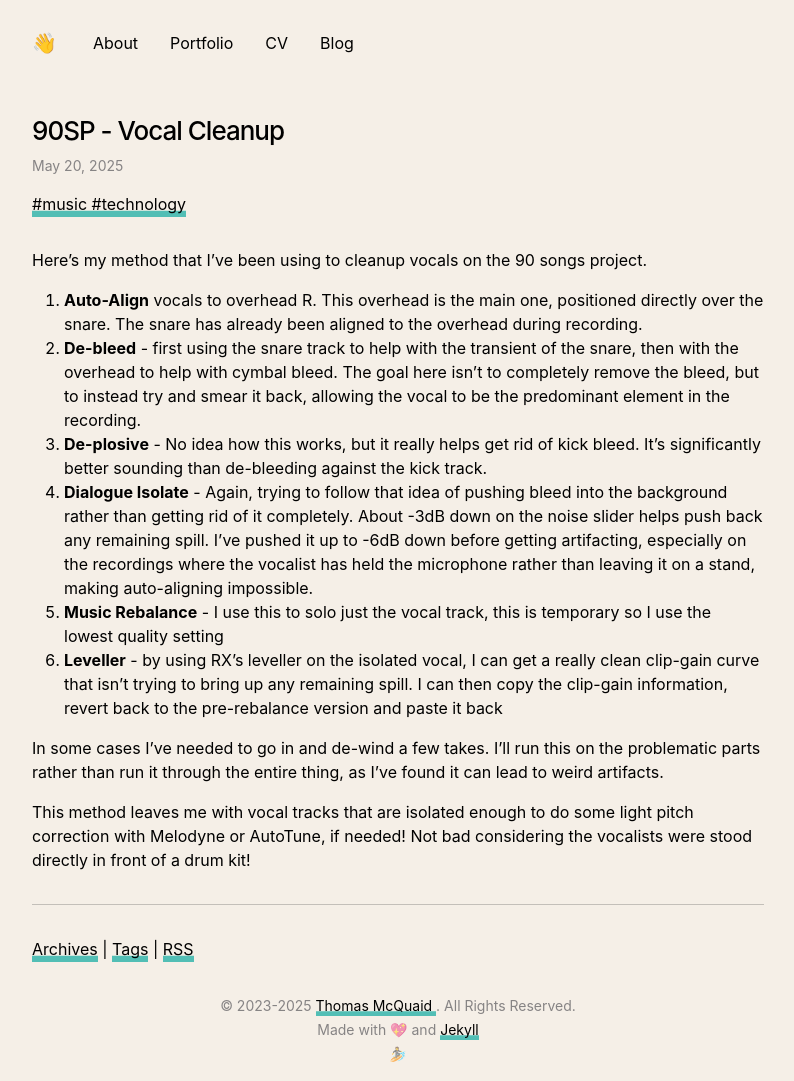
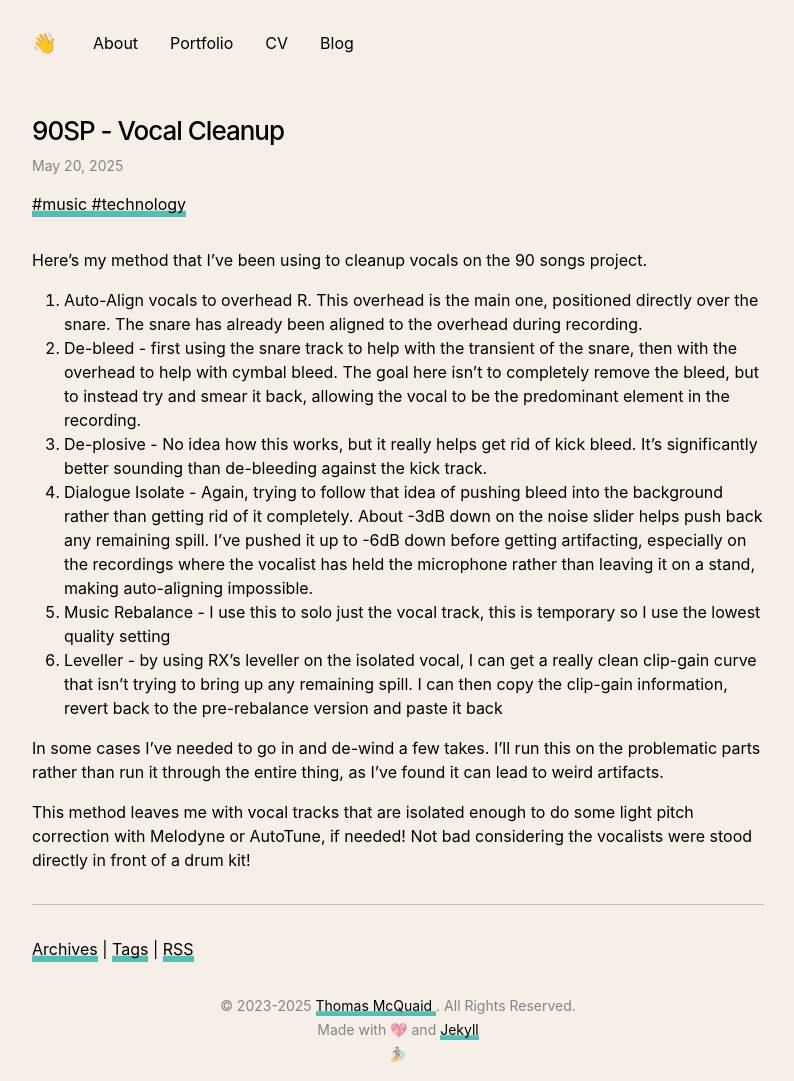
Before and after one commit to thomasmcquaidee/thomasmcquaidee.github.io, a Jekyll site: the page built from _posts/2025-05-21-ninty-songs-vocal-cleanup.md, in a window 1280 px wide. Shown: the whole page, without its empty margins (242-1036 px from the left). Built offline with Jekyll 4.4.1, drawn with Linux system fonts in a browser that asks for light colours.

Commit message:
Update 2025-05-21-ninty-songs-vocal-cleanup.md

```diff
--- a/_posts/2025-05-21-ninty-songs-vocal-cleanup.md
+++ b/_posts/2025-05-21-ninty-songs-vocal-cleanup.md
@@ -9,12 +9,12 @@
 
 Here's my method that I've been using to cleanup vocals on the 90 songs project.
 
-1. **Auto-Align** vocals to overhead R. This overhead is the main one, positioned directly over the snare. The snare has already been aligned to the overhead during recording.
-2. **De-bleed** - first using the snare track to help with the transient of the snare, then with the overhead to help with cymbal bleed. The goal here isn't to completely remove the bleed, but to instead try and smear it back, allowing the vocal to be the predominant element in the recording.
-3. **De-plosive** -  No idea how this works, but it really helps get rid of kick bleed. It's significantly better sounding than de-bleeding against the kick track.
-4. **Dialogue Isolate** - Again, trying to follow that idea of pushing bleed into the background rather than getting rid of it completely. About -3dB down on the noise slider helps push back any remaining spill. I've pushed it up to -6dB down before getting artifacting, especially on the recordings where the vocalist has held the microphone rather than leaving it on a stand, making auto-aligning impossible.
-5. **Music Rebalance** - I use this to solo just the vocal track, this is temporary so I use the lowest quality setting
-6. **Leveller** - by using RX's leveller on the isolated vocal, I can get a really clean clip-gain curve that isn't trying to bring up any remaining spill. I can then copy the clip-gain information, revert back to the pre-rebalance version and paste it back
+1. Auto-Align vocals to overhead R. This overhead is the main one, positioned directly over the snare. The snare has already been aligned to the overhead during recording.
+2. De-bleed - first using the snare track to help with the transient of the snare, then with the overhead to help with cymbal bleed. The goal here isn't to completely remove the bleed, but to instead try and smear it back, allowing the vocal to be the predominant element in the recording.
+3. De-plosive -  No idea how this works, but it really helps get rid of kick bleed. It's significantly better sounding than de-bleeding against the kick track.
+4. Dialogue Isolate - Again, trying to follow that idea of pushing bleed into the background rather than getting rid of it completely. About -3dB down on the noise slider helps push back any remaining spill. I've pushed it up to -6dB down before getting artifacting, especially on the recordings where the vocalist has held the microphone rather than leaving it on a stand, making auto-aligning impossible.
+5. Music Rebalance - I use this to solo just the vocal track, this is temporary so I use the lowest quality setting
+6. Leveller - by using RX's leveller on the isolated vocal, I can get a really clean clip-gain curve that isn't trying to bring up any remaining spill. I can then copy the clip-gain information, revert back to the pre-rebalance version and paste it back
 
 In some cases I've needed to go in and de-wind a few takes. I'll run this on the problematic parts rather than run it through the entire thing, as I've found it can lead to weird artifacts.
 
```
